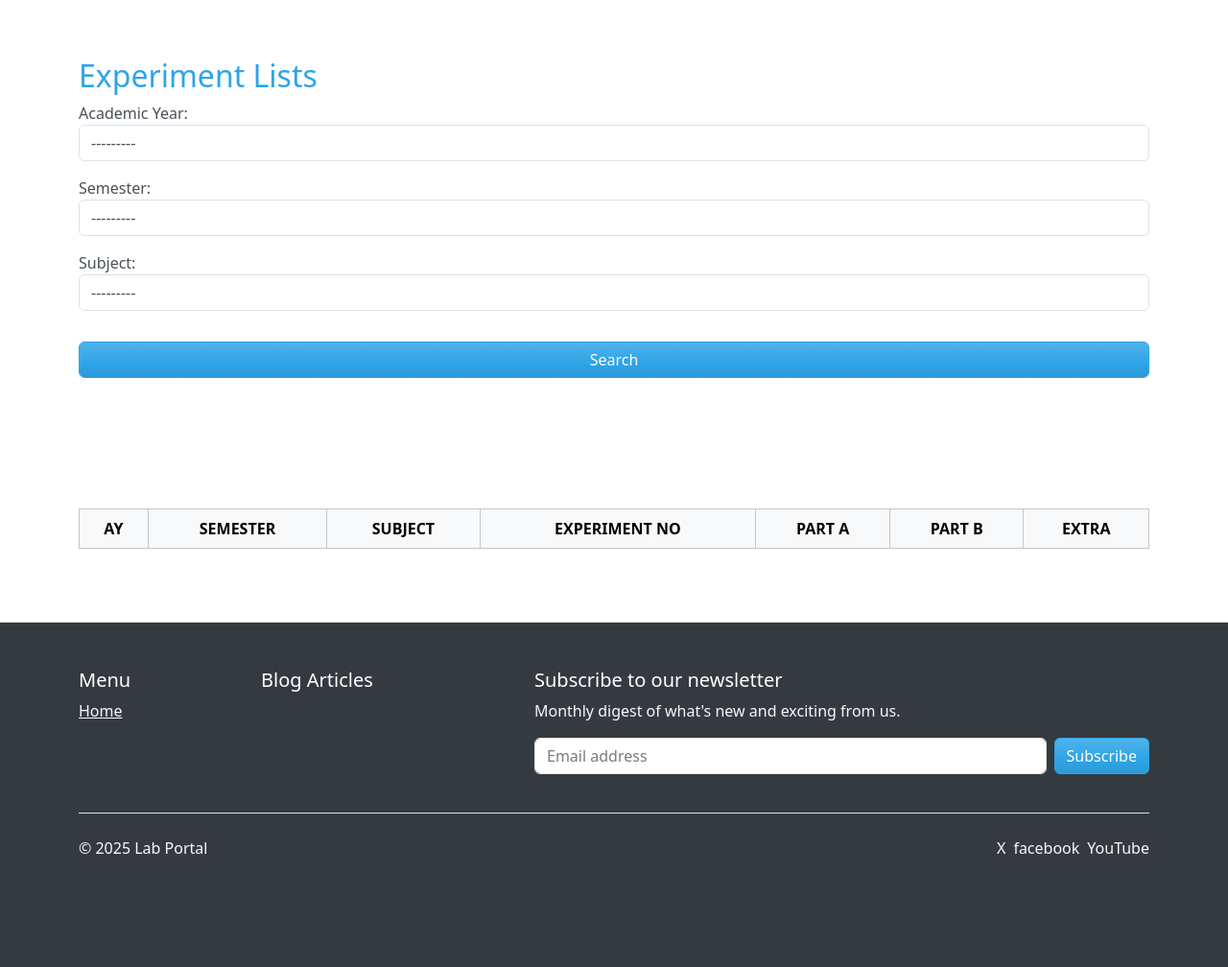
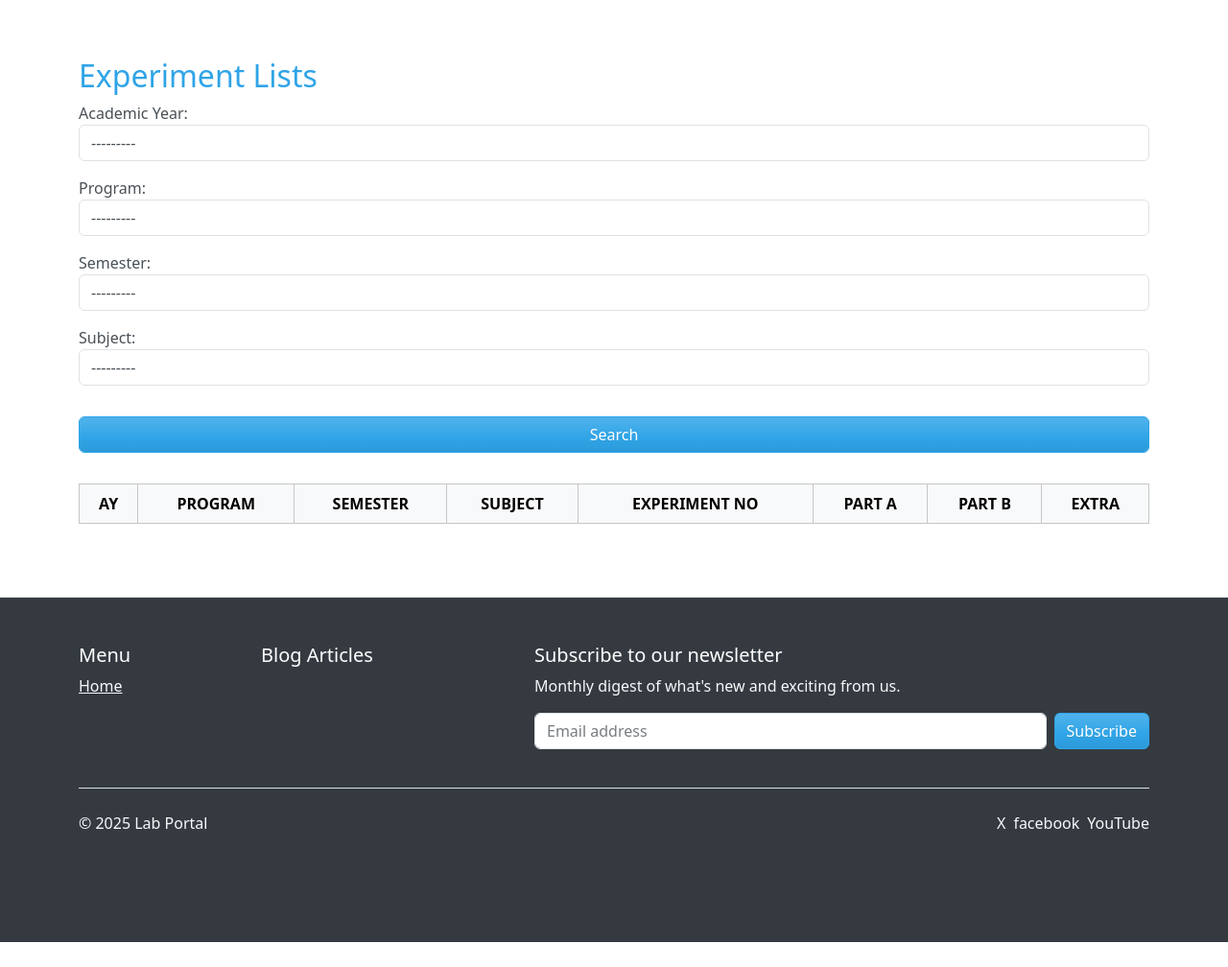
Before and after one commit to subhash-devopslearner/lab-portal, a Django app: page /experiments/ in a window 1280 px wide. Shown: the part 56-1064 px from the top of the page at 96% size. After the commit the page ends 1038 px from the top, so only its background shows below. Run offline with Django 5.2, Linux system fonts and the light colour scheme; data that the repository does not hold is empty; some libraries are stand-ins or nearby versions.

Commit message:
Updated experements app with extra fields

```diff
--- a/labportal/experiments/admin.py
+++ b/labportal/experiments/admin.py
@@ -1,9 +1,9 @@
 from django.contrib import admin
-from .models import AcademicYear, Semester, Subject, Programme, Experiment
+from .models import AcademicYear, Semester, Subject, Program, Experiment
 
 # Register your models here.
 admin.site.register(AcademicYear)
 admin.site.register(Semester)
 admin.site.register(Subject)
-admin.site.register(Programme)
+admin.site.register(Program)
 admin.site.register(Experiment)
--- a/labportal/experiments/forms.py
+++ b/labportal/experiments/forms.py
@@ -1,7 +1,8 @@
 # experiments/forms.py
 from django import forms
-from .models import Experiment, AcademicYear, Semester, Subject
+from .models import Experiment, AcademicYear, Program, Semester, Subject
 import os
+from django.core.exceptions import ValidationError
 
 class ExperimentSearchForm(forms.Form):
     academic_year = forms.ModelChoiceField(
@@ -9,6 +10,12 @@ class ExperimentSearchForm(forms.Form):
         required=False,
         widget=forms.Select(attrs={'class': 'form-control'}),
         label="Academic Year",
+    )
+    program = forms.ModelChoiceField(
+        queryset=Program.objects.all(),
+        required=False,
+        widget=forms.Select(attrs={'class': 'form-control'}),
+        label="Program",
     )
     semester = forms.ModelChoiceField(
         queryset=Semester.objects.all(),
@@ -24,14 +31,16 @@ class ExperimentSearchForm(forms.Form):
     )
 
 
+
+
 class ExperimentUploadForm(forms.ModelForm):
     class Meta:
         model = Experiment
         fields = [
             'academic_year',
+            'program',
             'semester',
             'subject',
-            'programme',
             'experiment_number',
             'file1_upload',
             'file2_upload',
@@ -40,9 +49,9 @@ class ExperimentUploadForm(forms.ModelForm):
         ]
         widgets = {
             'academic_year': forms.Select(attrs={'class': 'form-control'}),
+            'program': forms.Select(attrs={'class': 'form-control'}),
             'semester': forms.Select(attrs={'class': 'form-control'}),
             'subject': forms.Select(attrs={'class': 'form-control'}),
-            'programme': forms.Select(attrs={'class': 'form-control'}),
             'experiment_number': forms.NumberInput(attrs={'class': 'form-control'}),
             'file1_upload': forms.ClearableFileInput(attrs={'class': 'form-control'}),
             'file2_upload': forms.ClearableFileInput(attrs={'class': 'form-control'}),
@@ -58,15 +67,50 @@ class ExperimentUploadForm(forms.ModelForm):
         }
 
 def clean(self):
-        cleaned_data = super().clean()
-        allowed_extensions = ['.pdf', '.doc', '.docx', '.ppt', '.pptx', '.xls', '.xlsx']
-        max_size = 5 * 1024 * 1024  # 5 MB
+    cleaned_data = super().clean()
 
-        for field_name in ['file1_upload', 'file2_upload', 'file3_upload', 'file4_upload']:
-            file = cleaned_data.get(field_name)
-            if file:
-                ext = os.path.splitext(file.name)[1].lower()
-                if ext not in allowed_extensions:
-                    self.add_error(field_name, "Only PDF, DOC, DOCX, PPT, PPTX, XLS and XLSX files are allowed.")
-                if file.size > max_size:
-                    self.add_error(field_name, "File size must be under 5 MB.")
+    # Define allowed extensions per field
+    allowed_extensions_map = {
+        'file1_upload': ['.pdf', '.doc', '.docx', '.ppt', '.pptx', '.xls', '.xlsx'],
+        'file2_upload': ['.pdf', '.doc', '.docx', '.ppt', '.pptx', '.xls', '.xlsx'],
+        'file3_upload': ['.pdf', '.doc', '.docx', '.ppt', '.pptx', '.xls', '.xlsx'],
+        'file4_upload': ['.pdf', '.doc', '.docx', '.ppt', '.pptx', '.xls', '.xlsx', '.zip', '.rar'],
+    }
+
+    # Define max size per field (in bytes)
+    max_size_map = {
+        'file1_upload': 5 * 1024 * 1024,   # 5 MB
+        'file2_upload': 5 * 1024 * 1024,
+        'file3_upload': 5 * 1024 * 1024,
+        'file4_upload': 25 * 1024 * 1024,  # 25 MB
+    }
+
+    for field_name, allowed_extensions in allowed_extensions_map.items():
+        file = cleaned_data.get(field_name)
+        if file:
+            ext = os.path.splitext(file.name)[1].lower()
+            if ext not in allowed_extensions:
+                self.add_error(
+                    field_name,
+                    f"Invalid file type. Allowed types: {', '.join(allowed_extensions)}"
+                )
+            if file.size > max_size_map[field_name]:
+                self.add_error(
+                    field_name,
+                    f"File size must be under {max_size_map[field_name] // (1024 * 1024)} MB."
+                )
+
+
+# def clean(self):
+#         cleaned_data = super().clean()
+#         allowed_extensions = ['.pdf', '.doc', '.docx', '.ppt', '.pptx', '.xls', '.xlsx']
+#         max_size = 5 * 1024 * 1024  # 5 MB
+
+#         for field_name in ['file1_upload', 'file2_upload', 'file3_upload', 'file4_upload']:
+#             file = cleaned_data.get(field_name)
+#             if file:
+#                 ext = os.path.splitext(file.name)[1].lower()
+#                 if ext not in allowed_extensions:
+#                     self.add_error(field_name, "Only PDF, DOC, DOCX, PPT, PPTX, XLS and XLSX files are allowed.")
+#                 if file.size > max_size:
+#                     self.add_error(field_name, "File size must be under 5 MB.")
--- a/labportal/experiments/templates/experiments/home.html
+++ b/labportal/experiments/templates/experiments/home.html
@@ -9,14 +9,12 @@
     <form method="get">
       {{ search_form.as_p }}
       <!-- Search Button -->
-      <div class="mt-4 mb-2 text-center">
+      <div class="mt-4 mb-4 text-center">
         <button class="btn btn-primary form-control mt-2 mb-2 px-5" type="submit">Search</button>
       </div>
     </form>
   </div>
-</section>
 
-<section id="exp-lists">
   <div class="container-lg">
     <div class="row justify-content-center align-items-center">
       <div class="col text-center text-md-start">
@@ -24,6 +22,7 @@
           <thead class="table-light">
             <tr>
               <th class="text-center">AY</th>
+              <th class="text-center">PROGRAM</th>
               <th class="text-center">SEMESTER</th>
               <th class="text-center">SUBJECT</th>
               <th class="text-center">EXPERIMENT NO</th>
@@ -39,6 +38,7 @@
             {% for experiment in experiments %}
             <tr>
               <td class="text-center">{{experiment.academic_year.year}}</td>
+              <td class="text-center">{{experiment.program.name}}</td>
               <td class="text-center">{{experiment.semester.name}}</td>
               <td class="text-center">{{experiment.subject.name}}</td>
               <td class="text-center">{{experiment.experiment_number}}</td>
--- a/labportal/experiments/views.py
+++ b/labportal/experiments/views.py
@@ -19,6 +19,8 @@ def home_experiments(request):
             experiments = experiments.filter(semester=search_form.cleaned_data['semester'])
         if search_form.cleaned_data['subject']:
             experiments = experiments.filter(subject=search_form.cleaned_data['subject'])
+        if search_form.cleaned_data['program']:
+            experiments = experiments.filter(program=search_form.cleaned_data['program'])
 
     return render(request, 'experiments/home.html', {'experiments': experiments, 'search_form': search_form})
 
```
Also changed, not shown: labportal/experiments/models.py (+10 -4 lines), labportal/experiments/migrations/0006_experiment_unique_experiment_per_context.py (added), labportal/experiments/migrations/0007_rename_programme_program_and_more.py (added).
